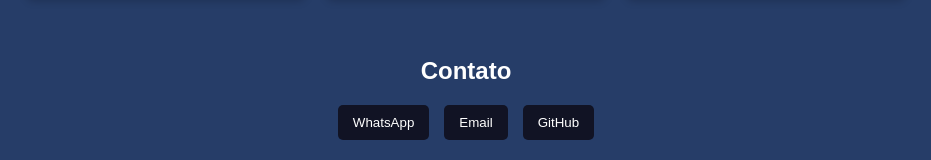
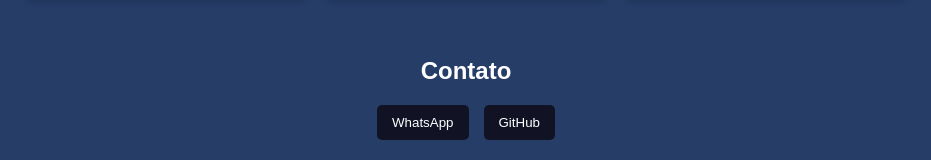
Before and after one commit to bitar011/Portfolio1.1, a plain HTML site: page portifolio/index.html in a window 1280 px wide. Shown: the part 698-858 px from the top of the page, without its empty margins (174-1105 px from the left). Drawn offline with Linux system fonts and the light colour scheme.

Commit message:
primeiros passos

```diff
--- a/portifolio/index.html
+++ b/portifolio/index.html
@@ -41,9 +41,9 @@
     <section class="contact">
         <h2>Contato</h2>
         <div class="contacts">
-          <button class="contact-btn">WhatsApp<a href="#"></a></button>
-            <button class="contact-btn">Email<a href="#"></a></button>
-            <button class="contact-btn">GitHub<a href="#"></a></button>
+          <button class="contact-btn"><a target="_blank" href="https://w.app/vygwzj">WhatsApp</a></button>
+            <button class="contact-btn"><a target="_blank" href="https://github.com/bitar011">GitHub</a></button>
+
         </div>
     </section>
 </body>
--- a/portifolio/style.css
+++ b/portifolio/style.css
@@ -40,6 +40,13 @@ section {
     box-shadow: 0 4px 8px rgba(0, 0, 0, 0.2);
     width: 250px;
 }
+
+.project-card:hover {
+    transform: scale(1.05);
+    transition: 0.5s;
+    cursor: pointer;
+}
+
 .contacts {
     display: flex;
     justify-content: center;
@@ -54,3 +61,8 @@ section {
     background: #111324;
     color: white;
 }
+
+.contact-btn a {
+    color: white;
+    text-decoration: none;
+}
```
